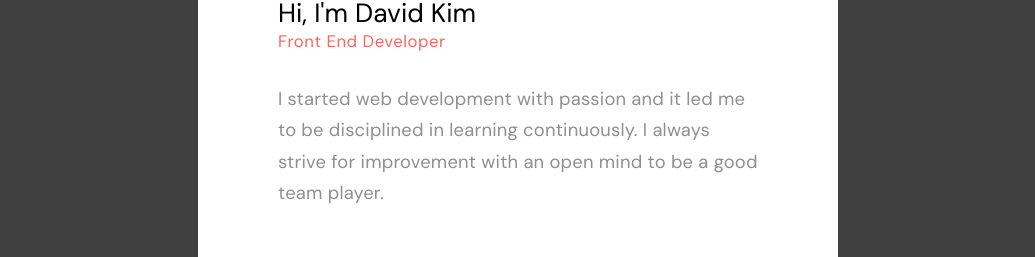
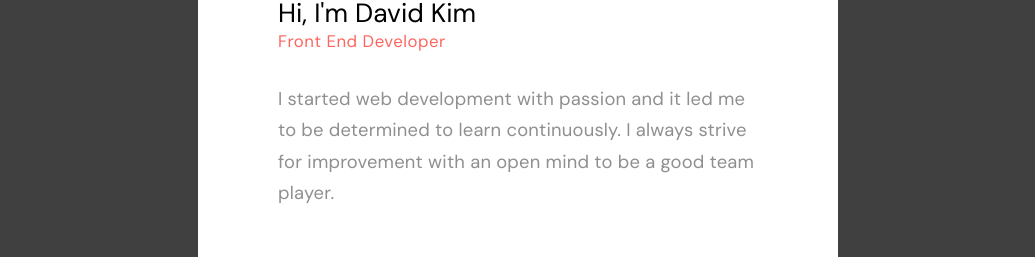
Before and after one commit to holahoon/new-holahoon, a React (Create React App) app: page / in a window 1280 px wide. Both pictures are taken after a click on the item "About". Shown: the part 260-517 px from the top of the page, without its empty margins (122-1157 px from the left). Built offline with nearby package versions, Linux system fonts and the light colour scheme.

Commit message:
about fix

```diff
--- a/src/components/About/About.js
+++ b/src/components/About/About.js
@@ -34,8 +34,8 @@ class About extends Component {
 
             <p className={"About-p"}>
               I started web development with passion and it led me to be
-              disciplined in learning continuously. I always strive for
-              improvement with an open mind to be a good team player.
+              determined to learn continuously. I always strive for improvement
+              with an open mind to be a good team player.
             </p>
 
             <SNS
```
